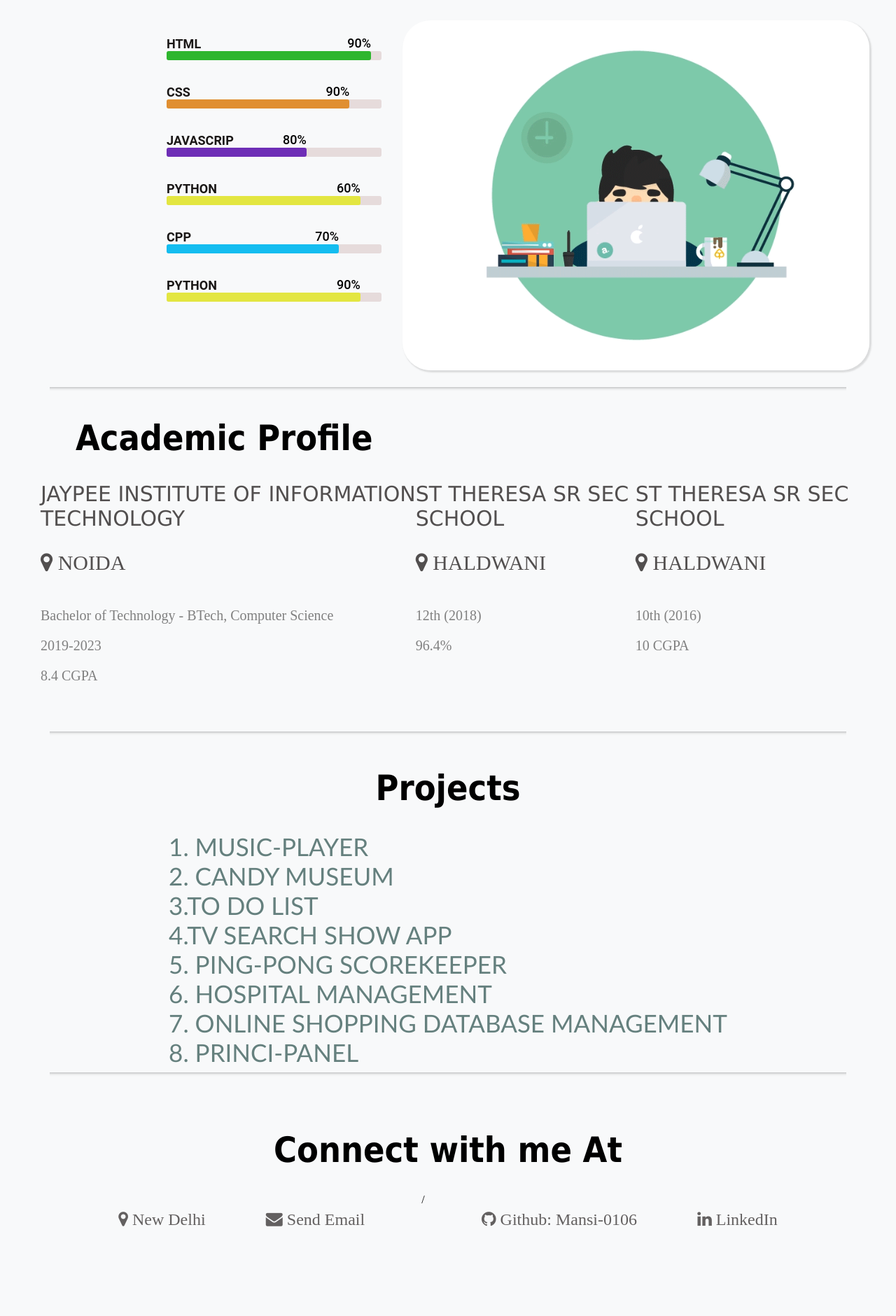
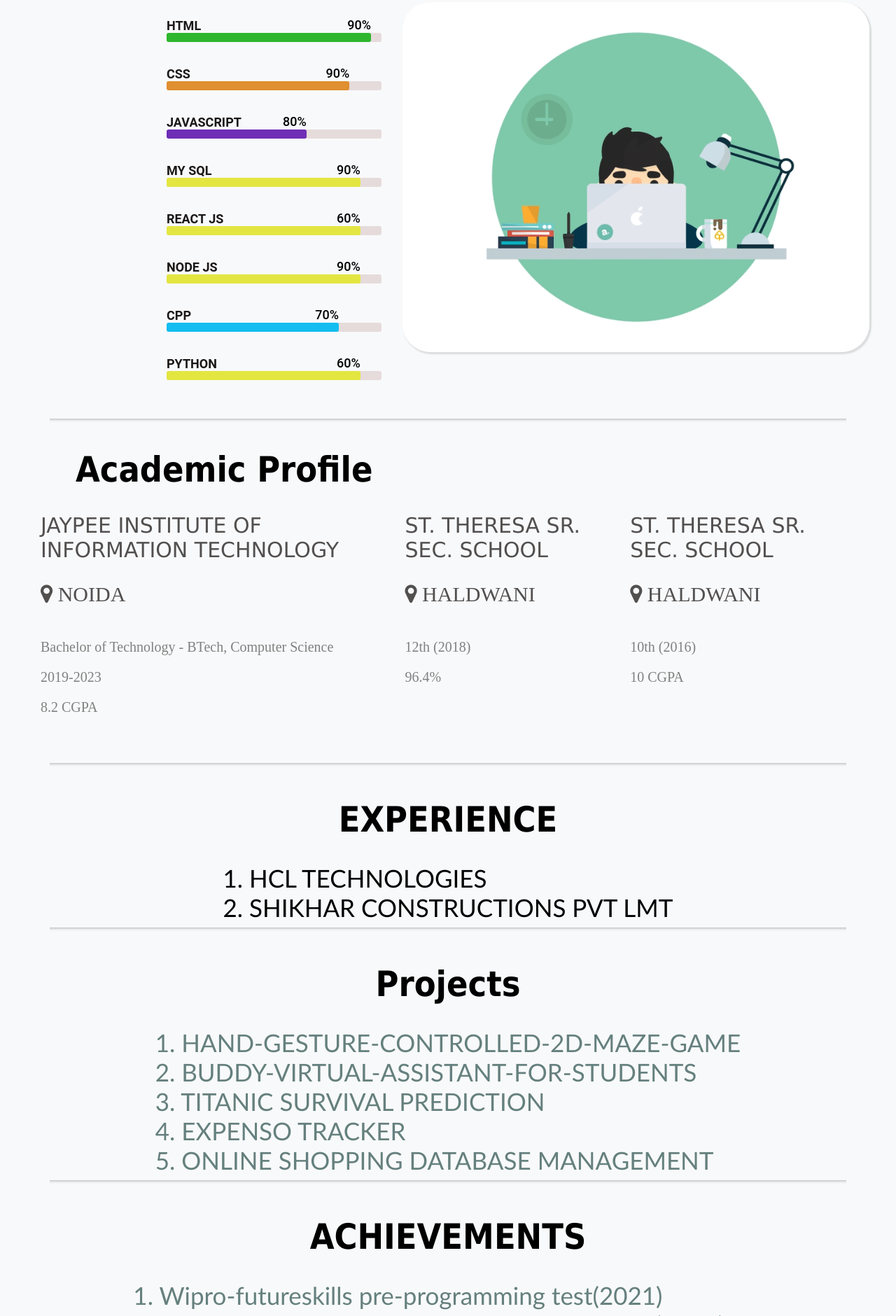
Before and after one commit to Mansi-0106/portfolio, a plain HTML site: page index.html in a window 1280 px wide. Shown: the part 920-2800 px from the top of the page at 70% size. Before the commit the page ends 2735 px from the top, so only its background shows below. Drawn offline with Linux system fonts and the light colour scheme.

Commit message:
Update index.html

```diff
--- a/index.html
+++ b/index.html
@@ -1,21 +1,20 @@
 <!DOCTYPE html>
 <html lang="en">
+
 <head>
   <meta charset="UTF-8" />
   <meta http-equiv="X-UA-Compatible" content="IE=edge" />
   <meta name="viewport" content="width=device-width, initial-scale=1.0" />
   <title>MANSI JOSHI</title>
   <link rel="stylesheet" href="index.css" />
-    <link
-      rel="stylesheet"
-      href="https://cdnjs.cloudflare.com/ajax/libs/font-awesome/4.7.0/css/font-awesome.min.css"
-    />
+  <link rel="stylesheet" href="https://cdnjs.cloudflare.com/ajax/libs/font-awesome/4.7.0/css/font-awesome.min.css" />
 </head>
+
 <body>
   <div class="header">
     <div class="name">
       <label>MANSI JOSHI</label>
-        <h3>MACHINE LEARNING ENTHUSIAST a full stack web developer.</h3>
+      <h3> Web Development || Problem Solving || SQL </h3>
     </div>
     <div class="image"><img src="images/myimage.JPG" /></div>
   </div>
@@ -24,8 +23,8 @@
     <h1 class="profile__head">Profile Summary...</h1>
     <div class="summary">
       Highly motivated and ambitious at the same time. Whenever I start
-        working on something, I don't leave until it's complete. Also, I know when
-        to ask for help ,result oriented . I can be relied upon to help your company
+      working on something, I don't leave until it's complete. Result oriented . I can be relied upon to help your
+      company
       achieve its goals .
     </div>
   </div>
@@ -49,16 +48,28 @@
           </div>
         </div>
         <div class="skill">
-            <p>JAVASCRIP</p>
+          <p>JAVASCRIPT</p>
           <div class="skill-bar skill4 wow slideInLeft animated">
             <span class="skill-count4">80%</span>
           </div>
         </div>
 
         <div class="skill">
-            <p>PYTHON</p>
+          <p>MY SQL</p>
+          <div class="skill-bar skill6 wow slideInLeft animated">
+            <span class="skill-count6">90%</span>
+          </div>
+        </div>
+        <div class="skill">
+          <p>REACT JS</p>
           <div class="skill-bar skill6 wow slideInLeft animated">
             <span class="skill-count6">60%</span>
+          </div>
+        </div>
+        <div class="skill">
+          <p>NODE JS</p>
+          <div class="skill-bar skill6 wow slideInLeft animated">
+            <span class="skill-count6">90%</span>
           </div>
         </div>
         <div class="skill">
@@ -70,7 +81,7 @@
         <div class="skill">
           <p>PYTHON</p>
           <div class="skill-bar skill6 wow slideInLeft animated">
-              <span class="skill-count6">90%</span>
+            <span class="skill-count6">60%</span>
           </div>
         </div>
       </div>
@@ -87,20 +98,26 @@
     <div class="academic__profile">
       <div class="academic__college">
         <label>JAYPEE INSTITUTE OF INFORMATION TECHNOLOGY</label><br />
-          <label><h3 class="fa fa-map-marker">  NOIDA</h3></label>
+        <label>
+          <h3 class="fa fa-map-marker"> NOIDA</h3>
+        </label>
         <p>Bachelor of Technology - BTech, Computer Science</p>
         <p>2019-2023</p>
-          <p>8.4 CGPA</p>
+        <p>8.2 CGPA</p>
       </div>
       <div class="academic__school">
-          <label>ST THERESA SR SEC SCHOOL</label><br />
-          <label><h3 class="fa fa-map-marker">  HALDWANI </h3></label>
+        <label>ST. THERESA SR. SEC. SCHOOL</label><br />
+        <label>
+          <h3 class="fa fa-map-marker"> HALDWANI </h3>
+        </label>
         <p>12th (2018)</p>
         <p>96.4%</p>
       </div>
       <div class="academic__school">
-          <label>ST THERESA SR SEC SCHOOL</label><br />
-          <label><h3 class="fa fa-map-marker"> HALDWANI</h3></label>
+        <label>ST. THERESA SR. SEC. SCHOOL</label><br />
+        <label>
+          <h3 class="fa fa-map-marker"> HALDWANI</h3>
+        </label>
         <p>10th (2016)</p>
         <p>10 CGPA</p>
       </div>
@@ -109,42 +126,78 @@
 
   <hr />
   <!-- projects -->
-   <div class="project">
+  <div class="EXPERIENCE">
     <div class="project__data">
       <div class="project__items">
-            <h1>Projects</h1>
+        <h1>EXPERIENCE</h1>
         <div class="project__items__data">
-                <label><a href="https://github.com/Mansi-0106">1. MUSIC-PLAYER
-                        </a></label><br />
-                <label><a href="https://github.com/Mansi-0106">2. CANDY MUSEUM</a></label><br />
-                <label><a href="https://github.com/Mansi-0106">3.TO DO LIST</a></label><br />
-                <label><a href="https://github.com/Mansi-0106">4.TV SEARCH SHOW APP</a></label><br />
-                <label><a href="https://github.com/Mansi-0106">5. PING-PONG SCOREKEEPER</a></label><br />
-                <label><a href="https://github.com/Mansi-0106">6. HOSPITAL MANAGEMENT</a></label><br />
-                <label><a href="https://github.com/Mansi-0106">7. ONLINE SHOPPING DATABASE MANAGEMENT</a></label><br />
-                <label><a href="https://github.com/Mansi-0106">8. PRINCI-PANEL</a></label><br />
+          <label>1. HCL TECHNOLOGIES</label><br />
+          <label>2. SHIKHAR CONSTRUCTIONS PVT LMT</label><br />
+
         </div>
       </div>
 
     </div>
   </div>
   <hr />
+
+
+  <!-- EXPERIENCE-->
+  <div class="project">
+    <div class="project__data">
+      <div class="project__items">
+        <h1>Projects</h1>
+        <div class="project__items__data">
+          <label><a href="https://github.com/Mansi-0106">1. HAND-GESTURE-CONTROLLED-2D-MAZE-GAME </a></label><br />
+          <label><a href="https://github.com/Mansi-0106">2. BUDDY-VIRTUAL-ASSISTANT-FOR-STUDENTS</a></label><br />
+          <label><a href="https://github.com/Mansi-0106">3. TITANIC SURVIVAL PREDICTION</a></label><br />
+          <label><a href="https://github.com/Mansi-0106">4. EXPENSO TRACKER</a></label><br />
+          <label><a href="https://github.com/Mansi-0106">5. ONLINE SHOPPING DATABASE MANAGEMENT</a></label><br />
+        </div>
+      </div>
+
+    </div>
+  </div>
+  <hr />
+  <!-- EXPERIENCE-->
+  <div class="project">
+    <div class="project__data">
+      <div class="project__items">
+        <h1>ACHIEVEMENTS</h1>
+        <div class="project__items__data">
+          <label><a href="https://www.linkedin.com/in/mansi-joshi-0108/">1. Wipro-futureskills pre-programming
+              test(2021) </a></label><br />
+          <label><a href="https://www.linkedin.com/in/mansi-joshi-0108/">2. GV PARIVAAR Excellence in Education Award
+              (2018)</a></label><br />
+          <label><a href="https://www.linkedin.com/in/mansi-joshi-0108/">3. 1st prize : Hackanthon conducted by
+              Anusandhaan-DTU</a></label><br />
+          <label><a href="https://www.linkedin.com/in/mansi-joshi-0108/">4. Hackerrank 5* SQL</a></label><br />
+
+        </div>
+      </div>
+
+    </div>
+  </div>
+  <hr />
+
+
   <!-- connection -->
   <div class="connect">
     <h1>Connect with me At</h1>
     <div class="connection">
-        <a href="https://www.google.com/maps/place/New+Delhi,+Delhi"
-          ><h3 class="fa fa-map-marker">  New Delhi</h3></a
-        >
-        <a href="mailto:mansijoshi20000@gmail.com"
-          ><h3 class="fa fa-envelope">  Send Email</h3></a
-        >/
-        <a href="https://github.com/Mansi-0106"
-          ><h3 class="fa fa-github">  Github: Mansi-0106</h3></a
-        >
-        <a href="https://www.linkedin.com/in/mansi-joshi-0108/"
-          ><h3 class="fa fa-linkedin">  LinkedIn</h3></a
-        >
+      <a href="https://www.google.com/maps/place/Haldwani,+Uttarakhand+">
+
+        <h3 class="fa fa-map-marker"> Uttarakhand</h3>
+      </a>
+      <a href="mailto:mansijoshi20000@gmail.com">
+        <h3 class="fa fa-envelope"> Send Email</h3>
+      </a>/
+      <a href="https://github.com/Mansi-0106">
+        <h3 class="fa fa-github"> Github: Mansi-0106</h3>
+      </a>
+      <a href="https://www.linkedin.com/in/mansi-joshi-0108/">
+        <h3 class="fa fa-linkedin"> LinkedIn</h3>
+      </a>
     </div>
   </div>
 </body>
```
Lines whose indentation alone changed are shown as unchanged.
